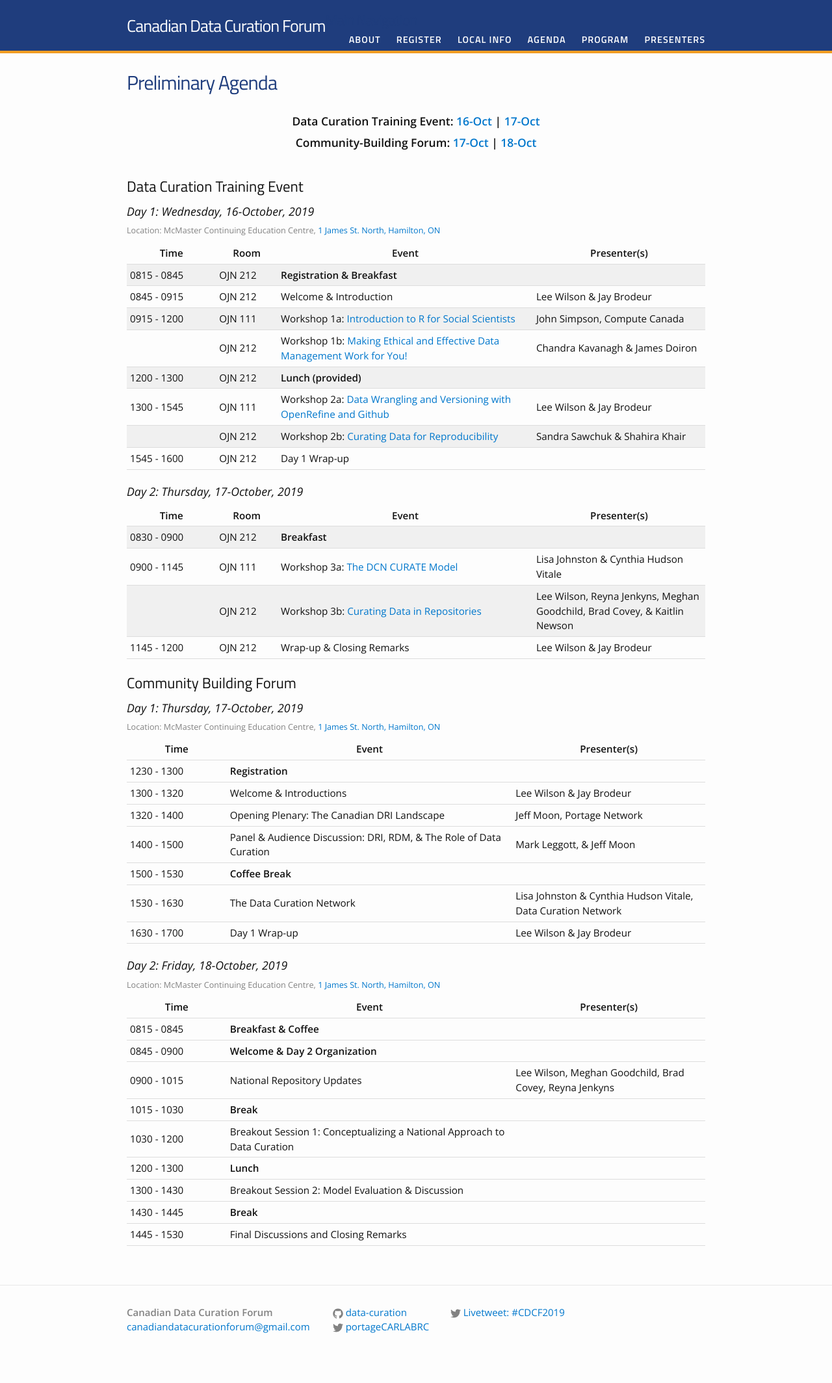
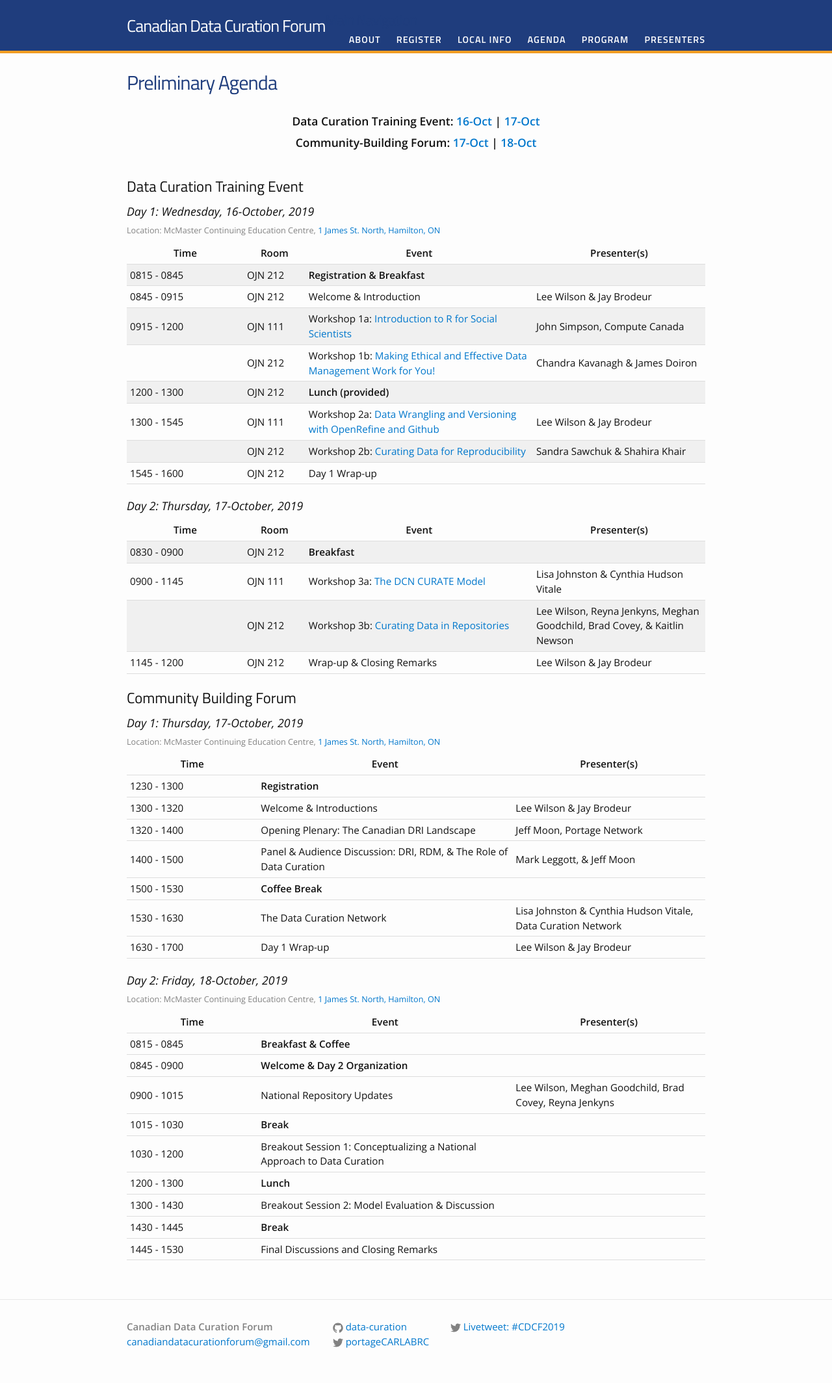
Before and after one commit to data-curation/data-curation.github.io, a Jekyll site: the page built from agenda.md, in a window 1280 px wide. Shown: the whole page at 65% size. Built offline with Jekyll 4.4.1, drawn with Linux system fonts in a browser that asks for light colours; before the commit the page ends 2105 px from its top, so only the background shows below that.

Commit message:
Update _base.scss

```diff
--- a/_sass/_base.scss
+++ b/_sass/_base.scss
@@ -99,7 +99,7 @@ th{
 }
 
 .time {
-  width: 15%;
+  width: 20%;
   text-align: center;
 }
 
@@ -109,7 +109,7 @@ th{
 }
 
 .session {
-  width: 45%;
+  width: 40%;
 }
 
 .name {
```
